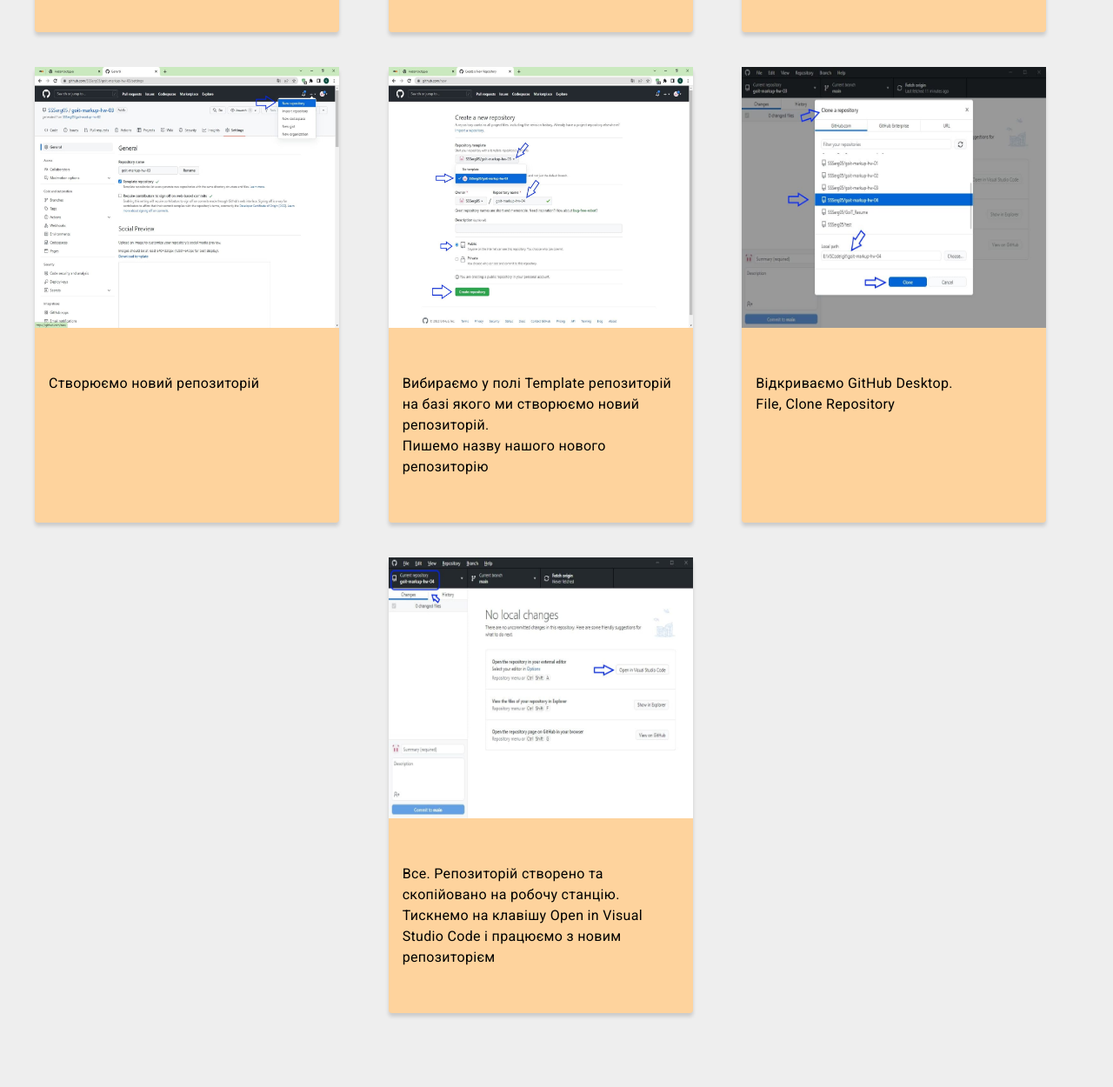
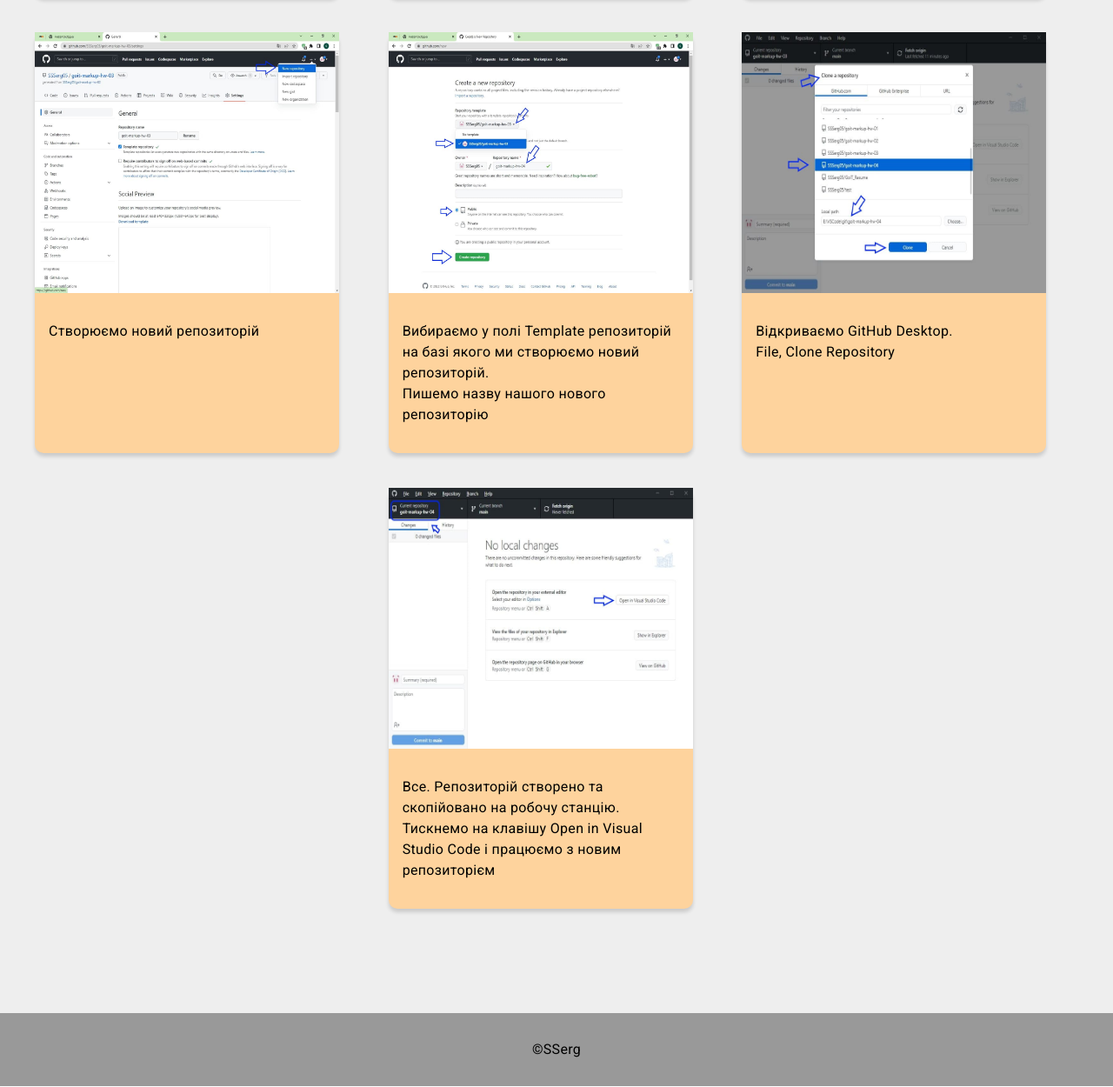
Before and after one commit to SSSerg05/Create-Clone-Repository-GitHub, a plain HTML site: page index.html in a window 1280 px wide. Shown: the part 790-2040 px from the top of the page at 87% size. Drawn offline with Linux system fonts and the light colour scheme.

Commit message:
edit margin\padding
Signed-off-by: SSSerg05 <ssserg05@gmail.com>

```diff
--- a/css/style.css
+++ b/css/style.css
@@ -20,8 +20,7 @@
     font-size: 36px;
     letter-spacing: 0.05em;
     line-height: 1.14;
-    padding-top: 120px;
-    padding-bottom: 60px;
+    margin-bottom: 60px;
 }
 .list {
     list-style: none;
@@ -33,7 +32,6 @@
     font-size: 16px;
     line-height: 1.5;
     letter-spacing: 0.02em;
-    padding: 52px 16px;
 }
 
 .center {
@@ -50,14 +48,17 @@
     flex-direction: column;
     flex-grow: 0;
 }
-.gallery { background: #eee; }
+.gallery {
+    background: #eee;
+    padding-top: 120px;
+    padding-bottom: 120px;
+}
 .gallery .list {
     display: flex;
     flex-wrap: wrap;
     justify-content: center;
     margin-right: -20px;
     margin-bottom: -40px;
-    padding-bottom: 120px;
 }
 .gallery .list .item {
     flex-basis: calc(100% / 3 - 20px);
@@ -69,9 +70,19 @@
     width: 350px;
     /* border: none; */
     box-shadow: 0px 4px 4px rgba(0, 0, 0, 0.15);
-    border-radius: 4px;
+    border-radius: 10px;
     flex-grow: 1;
     background: rgb(254, 211, 157);
 }
+.description {
+    padding: 32px 16px;
+}
 
-.footer { background: #999; }
+.footer {
+    padding-top: 30px;
+    padding-bottom: 30px;
+    background: #999;
+}
+.footer .text {
+    margin: 0;
+}
--- a/index.html
+++ b/index.html
@@ -21,73 +21,89 @@
                 <ul class="list">
                     <li class="item">
                         <div class="card">
-                            <a href="./images/img-01.jpg">
                             <div class="image">
+                                <a href="./images/img-01.jpg"></a>
                                     <img class="image" src="./images/img-01.jpg" alt="Open and select repository in GitHub Desktop">
+                                </a>
                             </div>
-                            </a>
+                            <div class="description">
                                 <p class="text">Відкриваємо GitHub Desktop та обераємо репозиторій, на основі якого потрібно створити новий репозиторій.<br>Натискаємо на кнопку Open in GitHub.<br>GitHub Desktop - закриваємо</p>
+                            </div>
                         </div>
                     </li>
                     <li class="item">
                         <div class="card">
-                            <a href="./images/img-02.jpg">
                             <div class="image">
+                                <a href="./images/img-02.jpg"></a>
                                     <img class="image" src="./images/img-02.jpg" alt="Select Settings">
+                                </a>
                             </div>
-                            </a>
+                            <div class="description">
                                 <p class="text">На сайті GitHub вибираємо пунк меню Settings</p>
+                            </div>
                         </div>
                     </li>
                     <li class="item">
                         <div class="card">
-                            <a href="./images/img-03.jpg">
                             <div class="image">
+                                <a href="./images/img-03.jpg"></a>
                                     <img class="image" src="./images/img-03.jpg" alt="General -> Select On Template repository">
+                                </a>
                             </div>
-                            </a>
+                            <div class="description">
                                 <p class="text">Активуємо галочку у пункті General -> Template repository</p>
+                            </div>
                         </div>
                     </li>
                     <li class="item">
                         <div class="card">
+                            <div class="image">
                                 <a href="./images/img-04.jpg">
-                                <div class="image">
                                     <img class="image" src="./images/img-04.jpg" alt="Create New repository">
+                                </a>
                             </div>
-                            </a>
+
+                            <div class="description">
                                 <p class="text">Створюємо новий репозиторій</p>
+                            </div>
                         </div>
                     </li>
                     <li class="item">
                         <div class="card">
+                            <div class="image">
                                 <a href="./images/img-05.jpg">
-                                <div class="image">
                                     <img class="image" src="./images/img-05.jpg" alt="Select template repository & write name for new repository">
+                                </a>
                             </div>
-                            </a>
+
+                            <div class="description">
                                 <p class="text">Вибираємо у полі Template репозиторій на базі якого ми створюємо новий репозиторій.<br>Пишемо назву нашого нового репозиторію</p>
+                            </div>
                         </div>
 
                     </li>
                     <li class="item">
                         <div class="card">
+                            <div class="image">
                                 <a href="./images/img-06.jpg">
-                                <div class="image">
                                     <img class="image" src="./images/img-06.jpg" alt="Clone Repository in GitHub Desktop">
+                                </a>
                             </div>
-                            </a>
+                            <div class="description">
                                 <p class="text">Відкриваємо GitHub Desktop.<br>File, Clone Repository</p>
+                            </div>
                         </div>
                     </li>
                     <li class="item">
                         <div class="card">
+                            <div class="image">
                                 <a href="./images/img-07.jpg">
-                                <div class="image">
                                     <img class="image" src="./images/img-07.jpg" alt="Job Done. Open in VSCode">
+                                </a>
                             </div>
-                            </a>
+                            <div class="description">
                                 <p class="text">Все. Репозиторій створено та скопійовано на робочу станцію.<br>Тискнемо на клавішу Open in Visual Studio Code і працюємо з новим репозиторієм</p>
+                            </div>
                         </div>
                     </li>
                 </ul>
```
Lines whose indentation alone changed are shown as unchanged.
